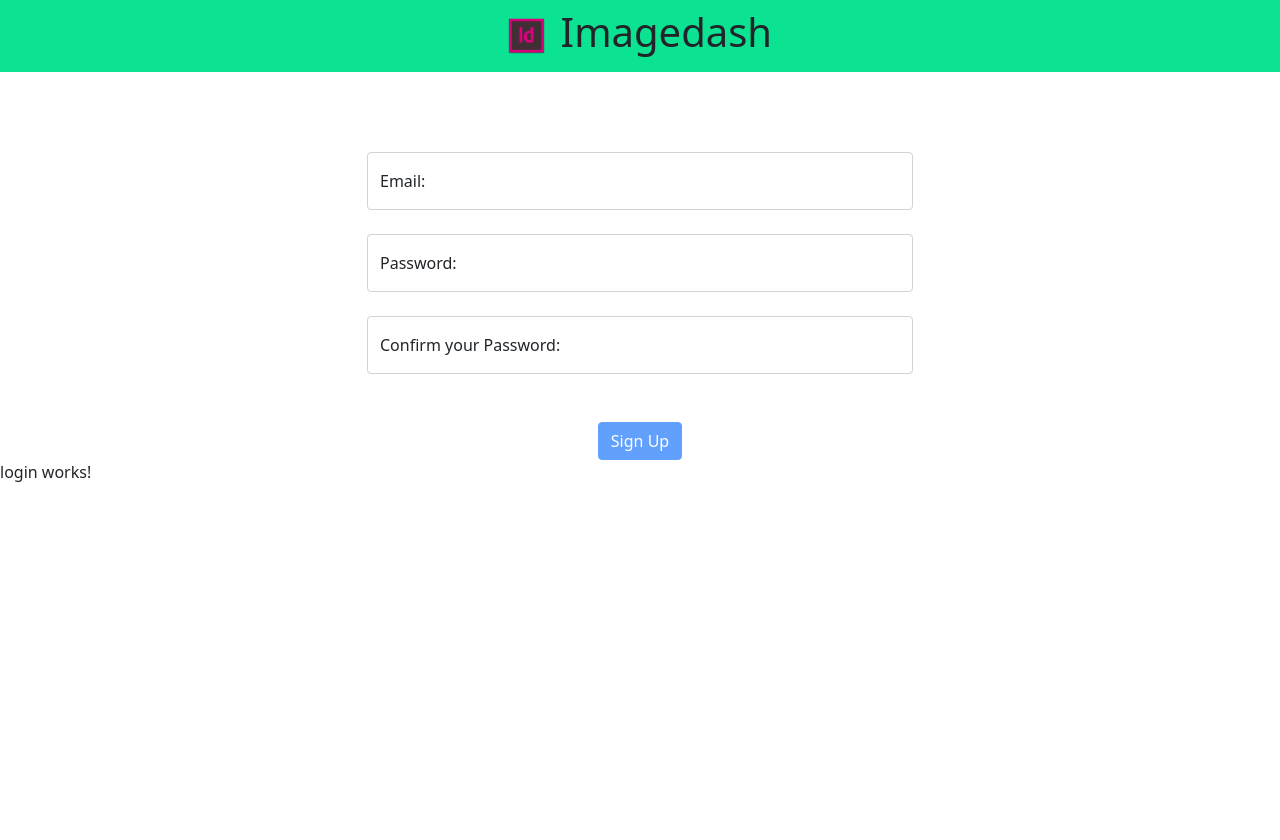
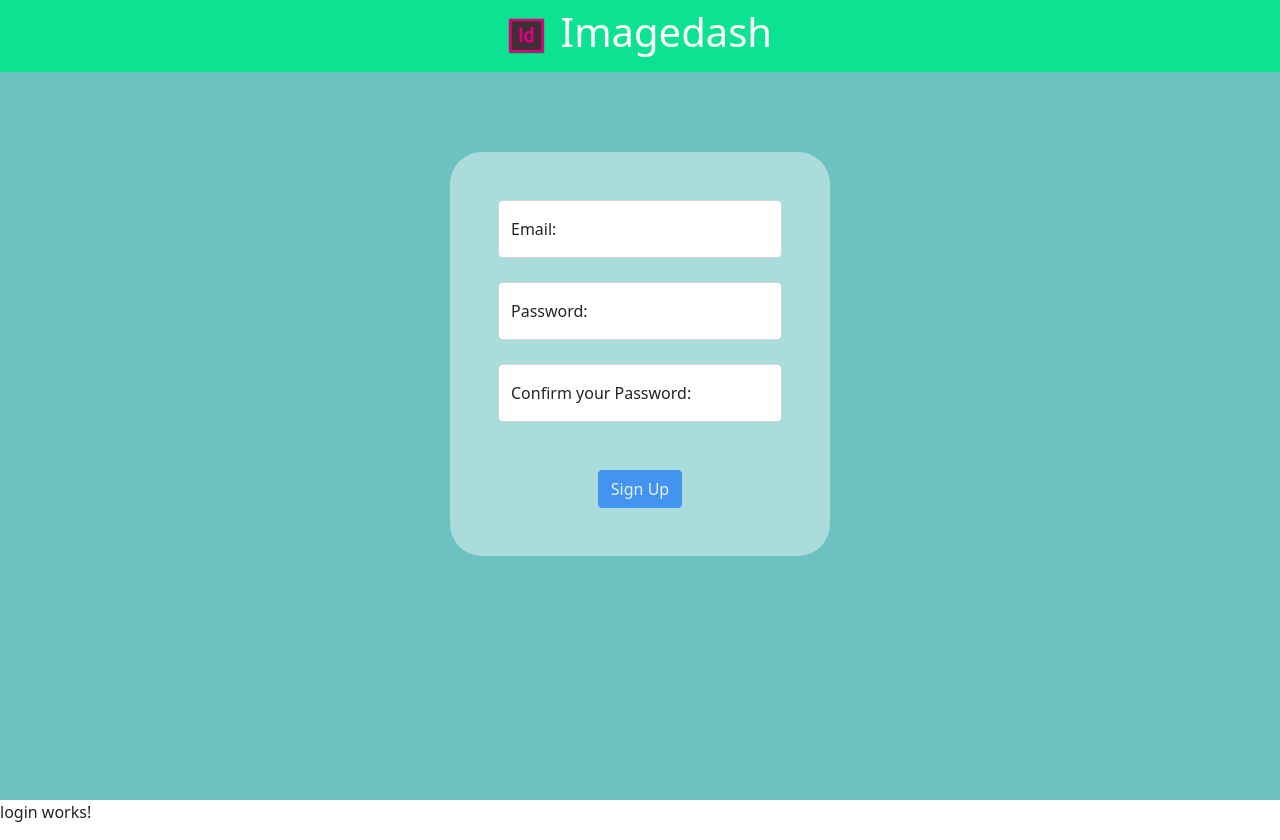
Before and after one commit to bharathpai/imagedash, an Angular app: page / in a window 1280 px wide. Before the commit the page ends 800 px from the top, so only its background shows below. Built offline with nearby package versions, Linux system fonts and the light colour scheme.

Commit message:
Minor changes to Signup component UI.

```diff
--- a/src/app/app.component.css
+++ b/src/app/app.component.css
@@ -1,4 +1,16 @@
 .navbar{
     background-image: linear-gradient(to right,#0BE392,#0BE392);
+    color: white;
     /* color: white; */
 }
+/* .box1{
+    height: 1000px;
+background: url('../assets/pexels-lumn-167699.jpg') ;
+background-repeat: no-repeat;
+background-size: 100% 100%;
+background-color: grey;
+} */
+.box1{
+    height: 100vh;
+    background-color: rgba(77, 179, 179, 0.815);
+}
--- a/src/app/app.component.html
+++ b/src/app/app.component.html
@@ -1,4 +1,6 @@
-<!-- Navigation -->
+
+<div class="box1">
+  <!-- Navigation bar-->
 <nav class="navbar navbar-expand-lg navbar-dark static-top">
   <div class="container d-flex justify-content-center">
     <a class="navbar-brand" href="#">
@@ -9,4 +11,6 @@
 </nav>
 
 <app-signup></app-signup>
+</div>
+
 <app-login></app-login>
--- a/src/app/auth/components/signup/signup.component.css
+++ b/src/app/auth/components/signup/signup.component.css
@@ -1,3 +1,13 @@
 .row{
     min-height: 5rem;
 }
+
+.box{
+    padding: 3rem;
+    border-radius: 2rem;
+    background-color: rgba(255, 255, 255, 0.425);
+}
+
+.box:hover{
+    background-color: rgba(255, 255, 255, 0.616);
+}
--- a/src/app/auth/components/signup/signup.component.html
+++ b/src/app/auth/components/signup/signup.component.html
@@ -1,7 +1,7 @@
 <div class="container">
     <div class="row"></div>
     <div class="row">
-        <div class="col-md-6 mx-auto">
+        <div class="col-lg-4 col-md-7 col-sm-8 col-xs-8 mx-auto box">
           <form [formGroup]="userDetails" class="text-center">
               <!--Email-->
             <div class="form-floating mb-4">
```
Lines whose indentation alone changed are shown as unchanged.
